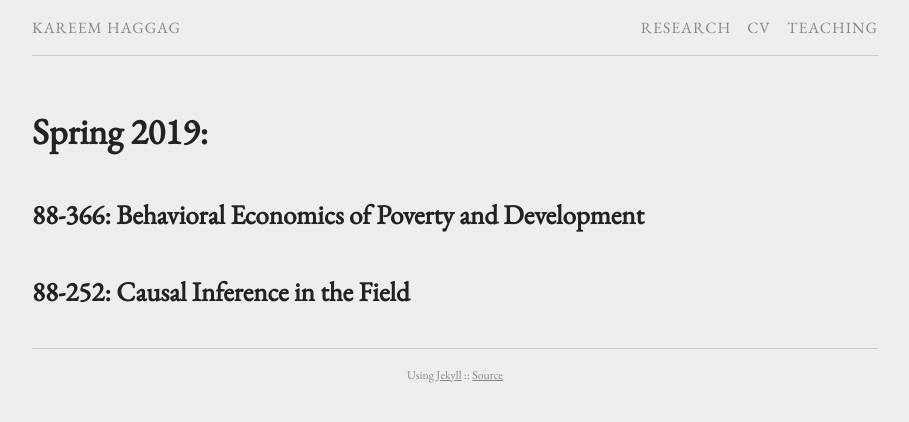
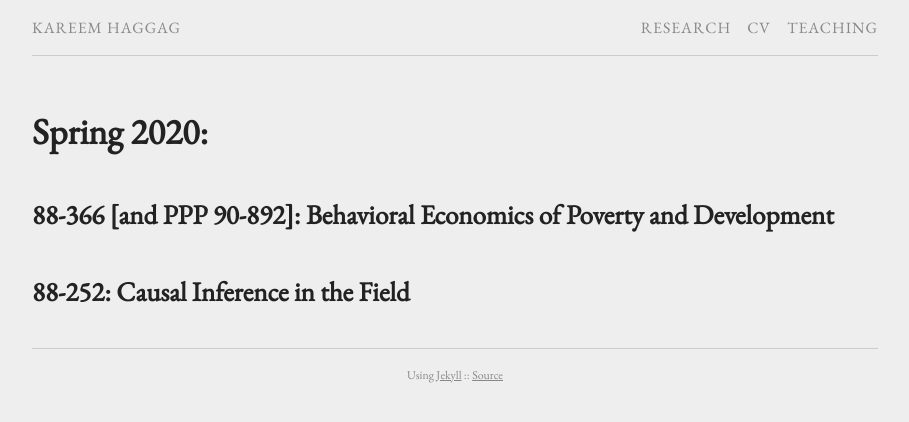
Before and after one commit to kareemhaggag/kareemhaggag.github.io, a Jekyll site: the page built from teaching.md, in a window 1280 px wide. Shown: the top 422 px of the page, without its empty margins (185-1094 px from the left). Built offline with Jekyll 4.4.1, drawn with Linux system fonts in a browser that asks for light colours.

Commit message:
Update teaching

```diff
--- a/teaching.md
+++ b/teaching.md
@@ -4,8 +4,8 @@ title: Teaching
 permalink: /teaching/
 ---
 
-# Spring 2019:
+# Spring 2020:
 
-## 88-366: Behavioral Economics of Poverty and Development
+## 88-366 [and PPP 90-892]: Behavioral Economics of Poverty and Development
 
 ## 88-252: Causal Inference in the Field
```
